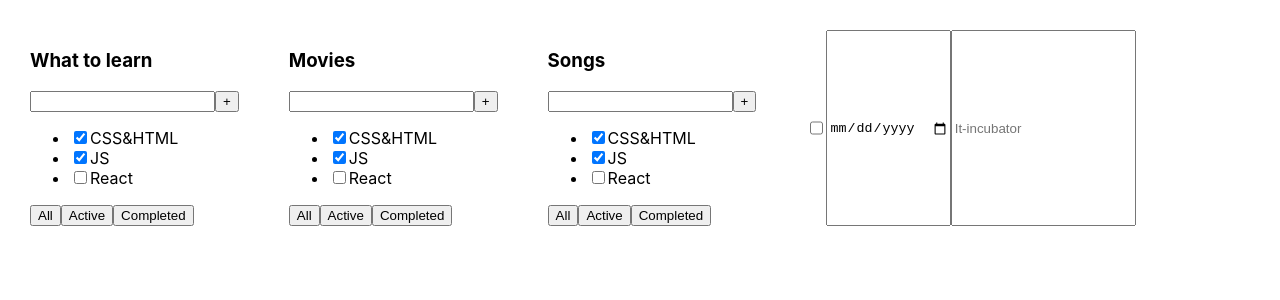
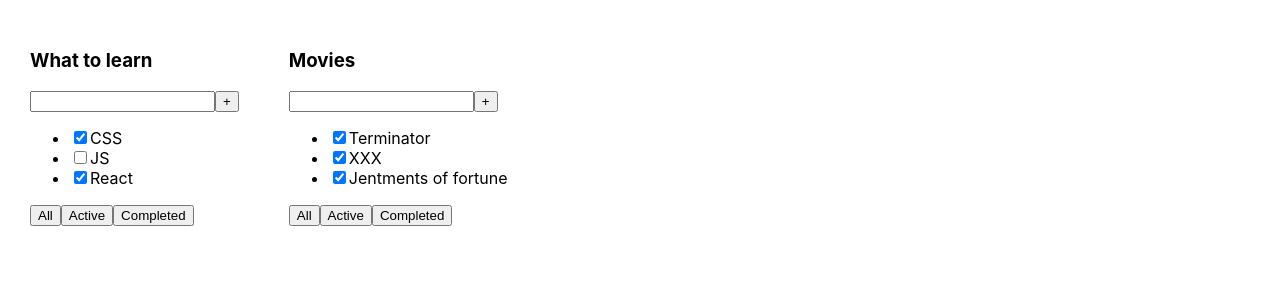
Before and after one commit to RuslanZhavoronkov/to-dolist_lesson_Dimych, a React (Create React App) app: page / in a window 1280 px wide. Shown: the top 300 px of the page. Built offline with nearby package versions, Linux system fonts and the light colour scheme.

Commit message:
Lesson1-Todolist_Dimych

```diff
--- a/src/App.tsx
+++ b/src/App.tsx
@@ -1,17 +1,25 @@
 import React from "react";
 import "./App.css";
-import { Todolist } from "./Todolist";
+import { TaskType, Todolist } from "./Todolist";
 
 function App() {
+  //Создадим массивы задач
+  let tasks1: Array<TaskType> = [
+    { id: 1, title: "CSS", isDone: true },
+    { id: 2, title: "JS", isDone: false },
+    { id: 3, title: "React", isDone: true },
+  ];
+
+  let tasks2: Array<TaskType> = [
+    { id: 1, title: "Terminator", isDone: true },
+    { id: 2, title: "XXX", isDone: true },
+    { id: 3, title: "Jentments of fortune", isDone: true },
+  ];
+
   return (
     <div className="App">
-      <Todolist title="What to learn" />
-      <Todolist title="Movies" />
-      <Todolist title="Songs" />
-
-      <input type="checkbox" />
-      <input type="date" />
-      <input placeholder="It-incubator" />
+      <Todolist title="What to learn" tasks={tasks1} />
+      <Todolist title="Movies" tasks={tasks2} />
     </div>
   );
 }
--- a/src/Todolist.tsx
+++ b/src/Todolist.tsx
@@ -1,7 +1,15 @@
 import React from "react";
+
+//Создадим тип объектов массивов task1, task2
+export type TaskType = {
+  id: number;
+  title: string;
+  isDone: boolean;
+};
 
 type PropsType = {
   title: string;
+  tasks: Array<TaskType>; //Ждем массив объектов типа TaskType
 };
 
 export function Todolist(props: PropsType) {
@@ -14,16 +22,16 @@
       </div>
       <ul>
         <li>
-          <input type="checkbox" checked={true} />
-          <span>CSS&HTML</span>
+          <input type="checkbox" checked={props.tasks[0].isDone} />
+          <span>{props.tasks[0].title}</span>
         </li>
         <li>
-          <input type="checkbox" checked={true} />
-          <span>JS</span>
+          <input type="checkbox" checked={props.tasks[1].isDone} />
+          <span>{props.tasks[1].title}</span>
         </li>
         <li>
-          <input type="checkbox" checked={false} />
-          <span>React</span>
+          <input type="checkbox" checked={props.tasks[2].isDone} />
+          <span>{props.tasks[2].title}</span>
         </li>
       </ul>
       <div>
```
